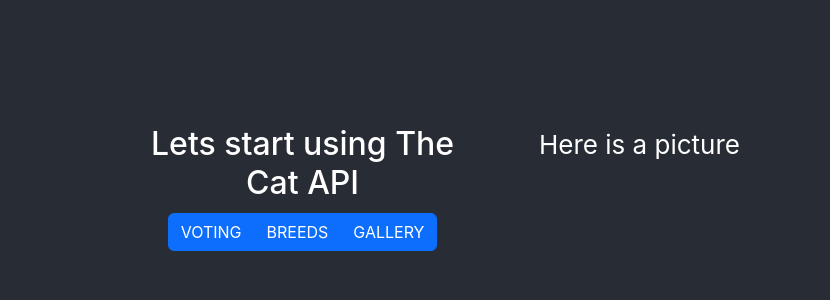
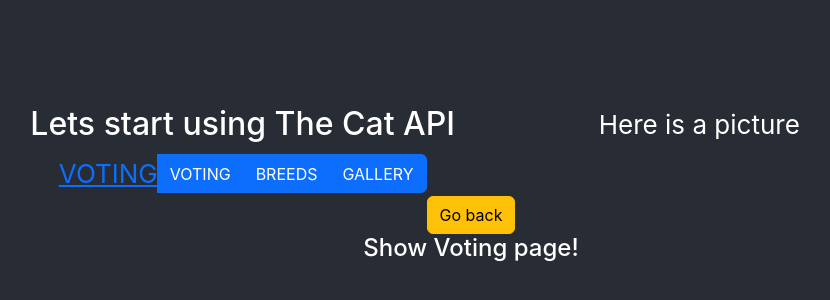
Before and after one commit to Veronikanos/macpaw_mentor, a React (Create React App) app: page /votings in a window 1280 px wide. Shown: the part 212-512 px from the top of the page, without its empty margins (169-999 px from the left). Built offline with nearby package versions, Linux system fonts and the light colour scheme.

Commit message:
fetch: add Routes to voting and back button
Bug: nested Routes work not as expected

```diff
--- a/src/components/Homepage.jsx
+++ b/src/components/Homepage.jsx
@@ -1,6 +1,7 @@
 import React, {useState} from "react";
-// import {Link} from 'react-router-dom';
+import {Outlet, Link} from 'react-router-dom';
 import SecondPage from "./SecondPage";
+
 
 export default function Homepage() {
 	const [pressedButton, setPressedButton] = useState({voting: false, breeds: false, gallery: false});
@@ -32,17 +33,19 @@
 		<div className="row">
 			<div className="col">
 				<h2>Lets start using The Cat API</h2>
-					<div className="btn-group" role="group" aria-label="Basic example">
-					{/* <Link to="/votings"> */}
-						<button type="button" className={'btn btn-primary'} onClick={renderVotingPage}>VOTING</button>
-					{/* </Link> */}
-						<button type="button" className={'btn btn-primary'} onClick={renderBreedsPage}>BREEDS</button>
-						<button type="button" className={'btn btn-primary'} onClick={renderGalleryPage}>GALLERY</button>
-					</div>
+					<nav>
+						<div className="btn-group" role="group" aria-label="Basic example">
+						<Link to="/votings">VOTING</Link>
+							<button type="button" className={'btn btn-primary'} onClick={renderVotingPage}>VOTING</button>
+							<button type="button" className={'btn btn-primary'} onClick={renderBreedsPage}>BREEDS</button>
+							<button type="button" className={'btn btn-primary'} onClick={renderGalleryPage}>GALLERY</button>
+						</div>
+					</nav>
 			</div>
 			<div className="col">
 				<SecondPage pressed={pressedButton}/>
 			</div>
+			<Outlet />
 		</div>
 		);
 }
--- a/src/components/Voting.jsx
+++ b/src/components/Voting.jsx
@@ -1,11 +1,10 @@
-// import {useNavigate} from 'react-router-dom';
+import { useNavigate } from 'react-router-dom';
 
 export default function Voting() {
-	// const navigate = useNavigate();
+	const navigate = useNavigate();
 	return (
 		<div>
-			<button type="button" class="btn btn-warning">Go back</button>
-			{/* <button type="button" class="btn btn-warning" onClick={() => navigate(-1)}>Go back</button> */}
+			<button type="button" class="btn btn-warning" onClick={() => navigate(-1)}>Go back</button>
 			<h4>Show Voting page!</h4>
 		</div>
 	);
--- a/src/index.js
+++ b/src/index.js
@@ -1,17 +1,21 @@
 import React from 'react';
-import {createRoot} from 'react-dom/client';
+import ReactDOM from 'react-dom/client';
 import './index.css';
 import App from './App';
-import ReactDOM from 'react-dom';
 import reportWebVitals from './reportWebVitals';
-import {BrowserRouter as Router} from 'react-router-dom';
+import { BrowserRouter, Routes, Route } from 'react-router-dom';
+import Voting from './components/Voting';
 
-const root = createRoot(document.getElementById('root'));
+const root = ReactDOM.createRoot(document.getElementById('root'));
 root.render(
 	<React.StrictMode>
-		<Router>
-			<App />
-		</Router>
+		<BrowserRouter>
+			<Routes>
+				<Route path="/" element={<App />}>
+					<Route path="votings" element={<Voting />} />
+				</Route>
+			</Routes>
+		</BrowserRouter>
 	</React.StrictMode>
 );
 
```
